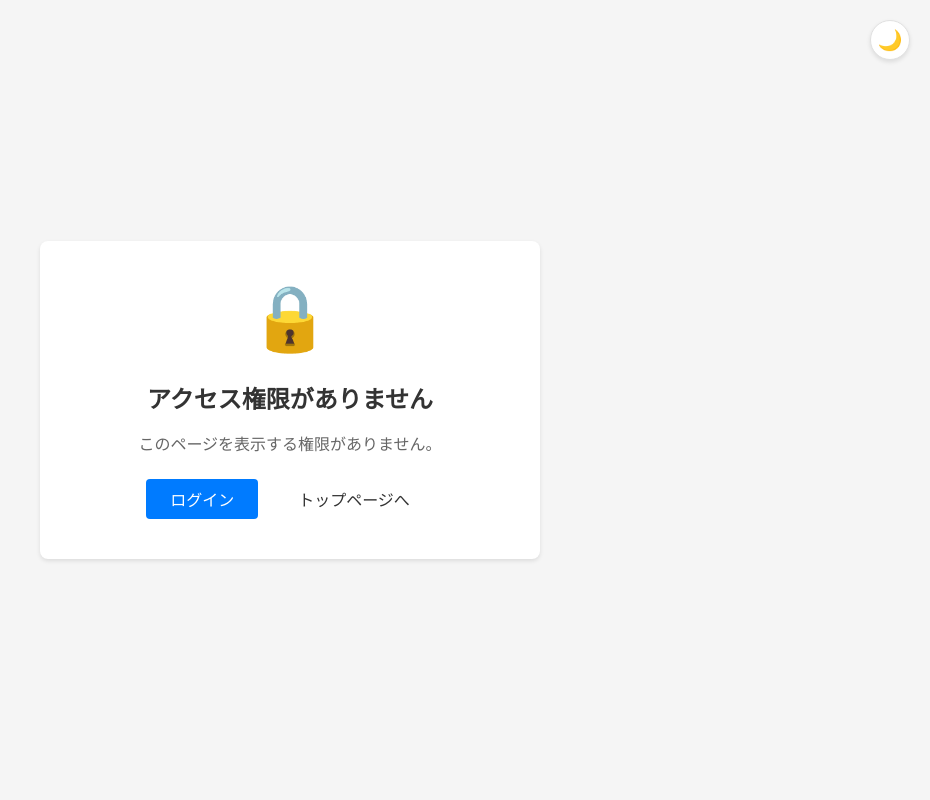
After one commit to EDEN0412/EasyChat, a Flask app: template app/templates/errors/403.html in a window 1280 px wide. The commit adds this page. Shown: the whole page, without its empty margins (350-1280 px from the left). Run offline with Flask 3, Linux system fonts and the light colour scheme; the template is opened without the code that fills it, so the values that code supplies are empty.

Commit message:
エラーハンドリングとエラーページの追加
- 404, 403, 500エラーのカスタムエラーハンドラーを実装
- エラーページのテンプレートとスタイルを追加
- エラーページのテスト用ルートを作成
- エラーページのレスポンシブデザインを実装

```diff
--- a/app/templates/base.html
+++ b/app/templates/base.html
@@ -736,6 +736,88 @@
         .message-content .mention:hover {
             text-decoration: underline;
         }
+
+        /* エラーページのスタイル */
+        .error-container {
+            display: flex;
+            align-items: center;
+            justify-content: center;
+            min-height: 100vh;
+            background-color: var(--bg-primary);
+        }
+
+        .error-content {
+            text-align: center;
+            padding: 40px;
+            background-color: var(--bg-secondary);
+            border-radius: 8px;
+            box-shadow: 0 2px 4px rgba(0, 0, 0, 0.1);
+            max-width: 500px;
+            width: 90%;
+        }
+
+        .error-icon {
+            font-size: 64px;
+            margin-bottom: 24px;
+        }
+
+        .error-content h1 {
+            color: var(--text-primary);
+            margin-bottom: 16px;
+            font-size: 24px;
+        }
+
+        .error-content p {
+            color: var(--text-secondary);
+            margin-bottom: 24px;
+        }
+
+        .error-actions {
+            display: flex;
+            gap: 16px;
+            justify-content: center;
+        }
+
+        .error-actions .btn-primary,
+        .error-actions .btn-secondary {
+            padding: 8px 24px;
+            border-radius: 4px;
+            font-weight: 500;
+            transition: all 0.2s;
+            text-decoration: none;
+        }
+
+        .error-actions .btn-primary {
+            background-color: var(--accent-color);
+            color: white;
+        }
+
+        .error-actions .btn-secondary {
+            background-color: var(--bg-message);
+            color: var(--text-primary);
+        }
+
+        .error-actions .btn-primary:hover {
+            background-color: var(--hover-color);
+        }
+
+        .error-actions .btn-secondary:hover {
+            background-color: var(--bg-sidebar);
+        }
+
+        @media (max-width: 768px) {
+            .error-content {
+                padding: 24px;
+            }
+
+            .error-icon {
+                font-size: 48px;
+            }
+
+            .error-content h1 {
+                font-size: 20px;
+            }
+        }
     </style>
 </head>
 <body>
--- /dev/null
+++ b/app/templates/errors/403.html
@@ -0,0 +1,15 @@
+{% extends "base.html" %}
+
+{% block content %}
+<div class="error-container">
+    <div class="error-content">
+        <div class="error-icon">🔒</div>
+        <h1>アクセス権限がありません</h1>
+        <p>このページを表示する権限がありません。</p>
+        <div class="error-actions">
+            <a href="{{ url_for('auth.login') }}" class="btn-primary">ログイン</a>
+            <a href="{{ url_for('main.index') }}" class="btn-secondary">トップページへ</a>
+        </div>
+    </div>
+</div>
+{% endblock %}
```
Also changed, not shown: app/__init__.py (+15 -1 lines), app/routes/main.py (+19 -1 lines), app/templates/errors/404.html (added, +14 -0 lines), app/templates/errors/500.html (added, +15 -0 lines), app/templates/test_errors.html (added, +44 -0 lines).
